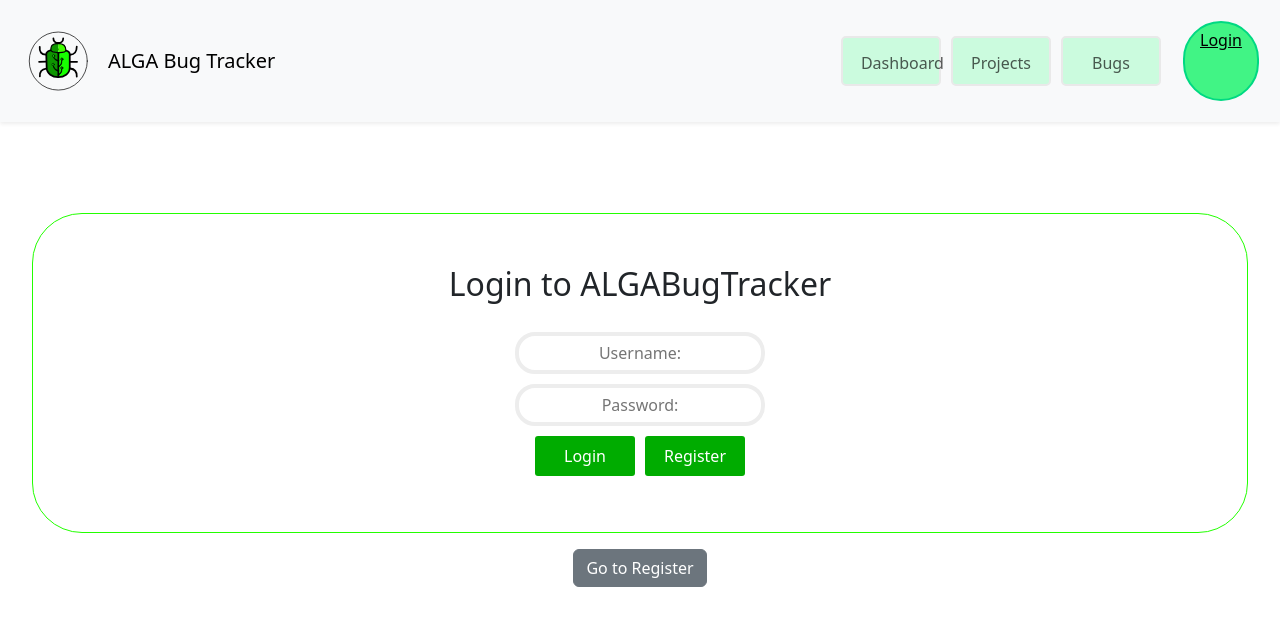
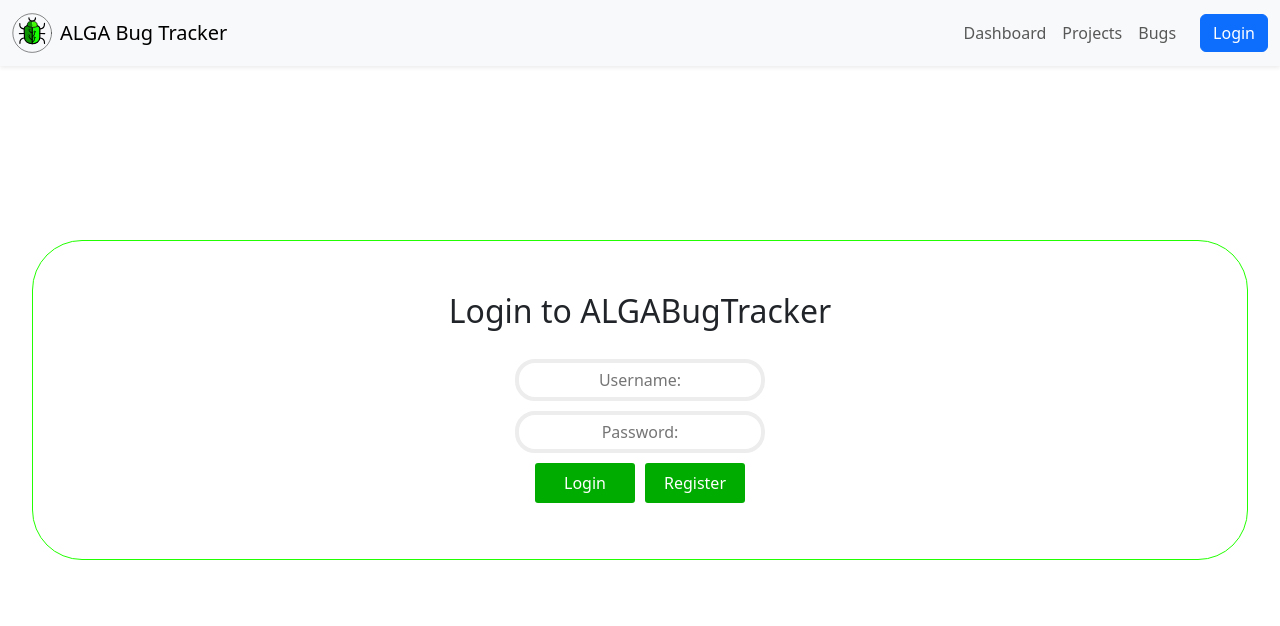
Before and after one commit to GabrielaSpiridon/ALGA-Bug-Tracker, a React (Vite) app in the folder ALGA/: page / in a window 1280 px wide. Shown: the top 626 px of the page. Built offline with nearby package versions, Linux system fonts and the light colour scheme.

Commit message:
NavBarUpdate

```diff
--- a/ALGA/index.html
+++ b/ALGA/index.html
@@ -5,6 +5,18 @@
     <link rel="icon" type="image/svg+xml" href="/algaLogo.svg" />
     <meta name="viewport" content="width=device-width, initial-scale=1.0" />
     <title>ALGA Bug Tracker</title>
+    <!-- Bootstrap CSS -->
+      <link
+      href="https://cdn.jsdelivr.net/npm/bootstrap@5.3.0-alpha3/dist/css/bootstrap.min.css"
+      rel="stylesheet"
+      />
+
+      <!-- Bootstrap Bundle with Popper.js -->
+      <script
+      src="https://cdn.jsdelivr.net/npm/bootstrap@5.3.0-alpha3/dist/js/bootstrap.bundle.min.js"
+      defer
+      ></script>
+
   </head>
   <body>
     <div
--- a/ALGA/package.json
+++ b/ALGA/package.json
@@ -10,7 +10,6 @@
     "preview": "vite preview"
   },
   "dependencies": {
-    "auth": "^1.2.3",
     "axios": "^1.7.9",
     "bootstrap": "^5.3.3",
     "cors": "^2.8.5",
--- a/ALGA/src/App.jsx
+++ b/ALGA/src/App.jsx
@@ -1,5 +1,7 @@
 //App.jsx
 import React, { useState, useEffect } from 'react';
+import "bootstrap/dist/css/bootstrap.min.css";
+import "bootstrap/dist/js/bootstrap.bundle.min";
 import { BrowserRouter as Router, Routes, Route, Navigate, Link } from 'react-router-dom';
 import NavBar from './components/NavBar';
 import Login from './pages/Login';
@@ -42,9 +44,9 @@ function App() {
             element={isAuthenticated ? <Navigate to="/myHome" /> : (
               <div>
                 <Login onLoginSuccess={handleLoginSuccess} />
-                 <div className="text-center mt-3">
+                 {/* <div className="text-center mt-3">
                   <Link to="/register" className="btn btn-secondary">Go to Register</Link>
-                </div>
+                </div> */}
               </div>
             )}
           />
--- a/ALGA/src/components/NavBar.jsx
+++ b/ALGA/src/components/NavBar.jsx
@@ -1,28 +1,26 @@
 import React from "react";
 import { Link } from "react-router-dom";
-import "bootstrap/dist/css/bootstrap.min.css";
 
 function NavBar({ isAuthenticated, onLogout }) {
   return (
-    <nav className="navbar navbar-expand-lg navbar-light bg-light p-3 shadow-sm fixed-top">
+    <nav className="navbar navbar-expand-lg navbar-light bg-light shadow-sm fixed-top">
       <div className="container-fluid">
-        {/* Left-side Brand */}
-
-        <img
-          src="algaLogo.svg"
-          height= '60px'
-          width= '60px'>
-          </img>
-
-        <Link className="navbar-brand" to="/"
-          style={{padding: '20px'}}>
-          ALGA Bug Tracker
+        {/* Logo and Brand */}
+        <Link to="/" className="navbar-brand d-flex align-items-center">
+          <img
+            src="algaLogo.svg"
+            alt="Logo"
+            height="40"
+            className="me-2"
+          />
+          <span>ALGA Bug Tracker</span>
         </Link>
 
+        {/* Toggler for Mobile */}
         <button
           className="navbar-toggler"
           type="button"
-          data-bs-toggle="collap  se"
+          data-bs-toggle="collapse"
           data-bs-target="#navbarNav"
           aria-controls="navbarNav"
           aria-expanded="false"
@@ -31,39 +29,43 @@ function NavBar({ isAuthenticated, onLogout }) {
           <span className="navbar-toggler-icon"></span>
         </button>
 
-        {/* Collapsible content */}
+        {/* Collapsible Menu */}
         <div className="collapse navbar-collapse" id="navbarNav">
-          {/* Navigation items aligned to the right */}
           <ul className="navbar-nav ms-auto">
-            <li className="navBarButton"
-                  onHover >
+            {/* Navigation Links */}
+            <li className="nav-item">
               <Link className="nav-link" to="/myHome">
                 Dashboard
               </Link>
             </li>
-            <li className="navBarButton">
+            <li className="nav-item">
               <Link className="nav-link" to="/projects">
                 Projects
               </Link>
             </li>
-            <li className="navBarButton">
+            <li className="nav-item">
               <Link className="nav-link" to="/bugs">
                 Bugs
               </Link>
             </li>
+          </ul>
 
-          </ul>
+          {/* Authentication Button */}
+          <div className="d-flex">
+            {isAuthenticated ? (
+              <button onClick={onLogout} className="btn btn-outline-primary ms-3">
+                Logout
+              </button>
+            ) : (
+              <Link to="/login" className="btn btn-primary ms-3">
+                Login
+              </Link>
+            )}
+          </div>
         </div>
       </div>
-      {isAuthenticated ? (
-        <button onClick={onLogout} className="loginNavBarButton">
-          Logout
-        </button>
-      ) : (
-        <Link to="/login" className="loginNavBarButton">Login</Link>
-      )}
     </nav>
   );
-};
+}
 
 export default NavBar;
```
Also changed, not shown: 1 other file (tests, documents, lock files or other folders).
